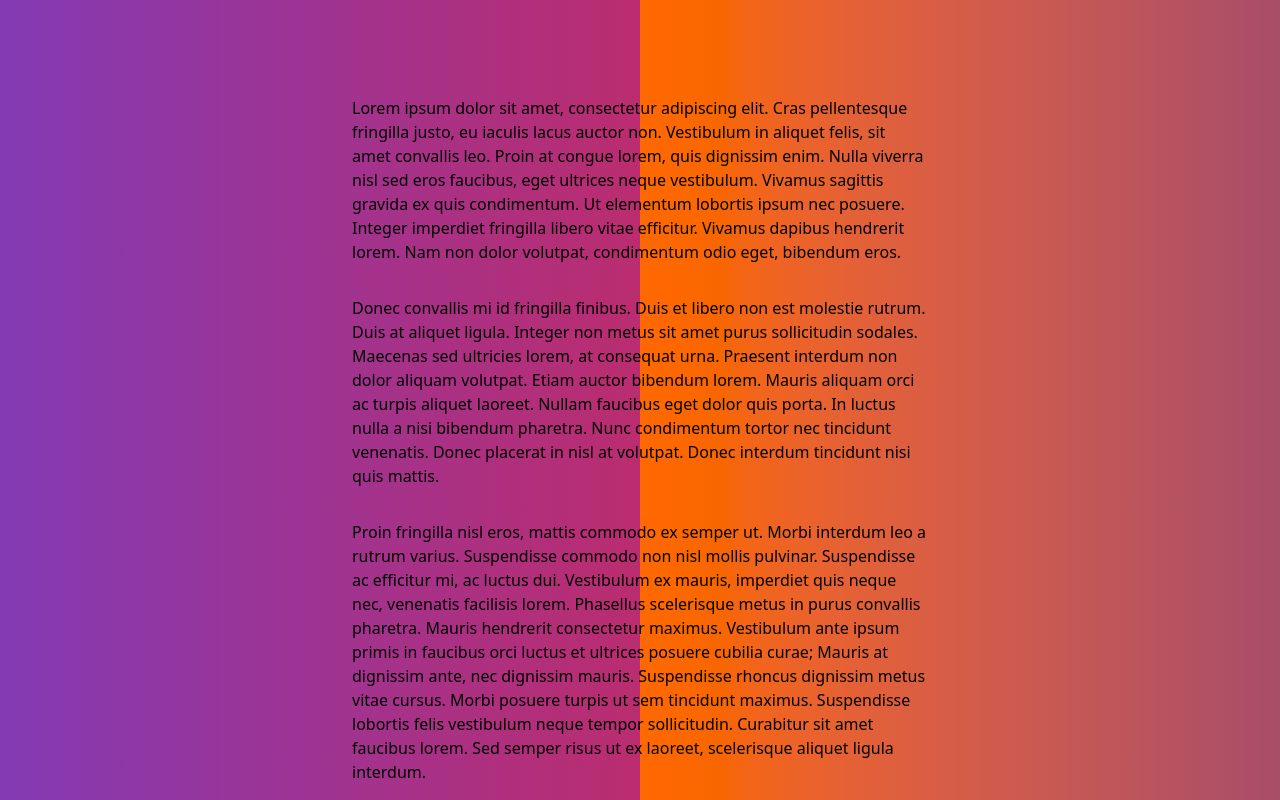
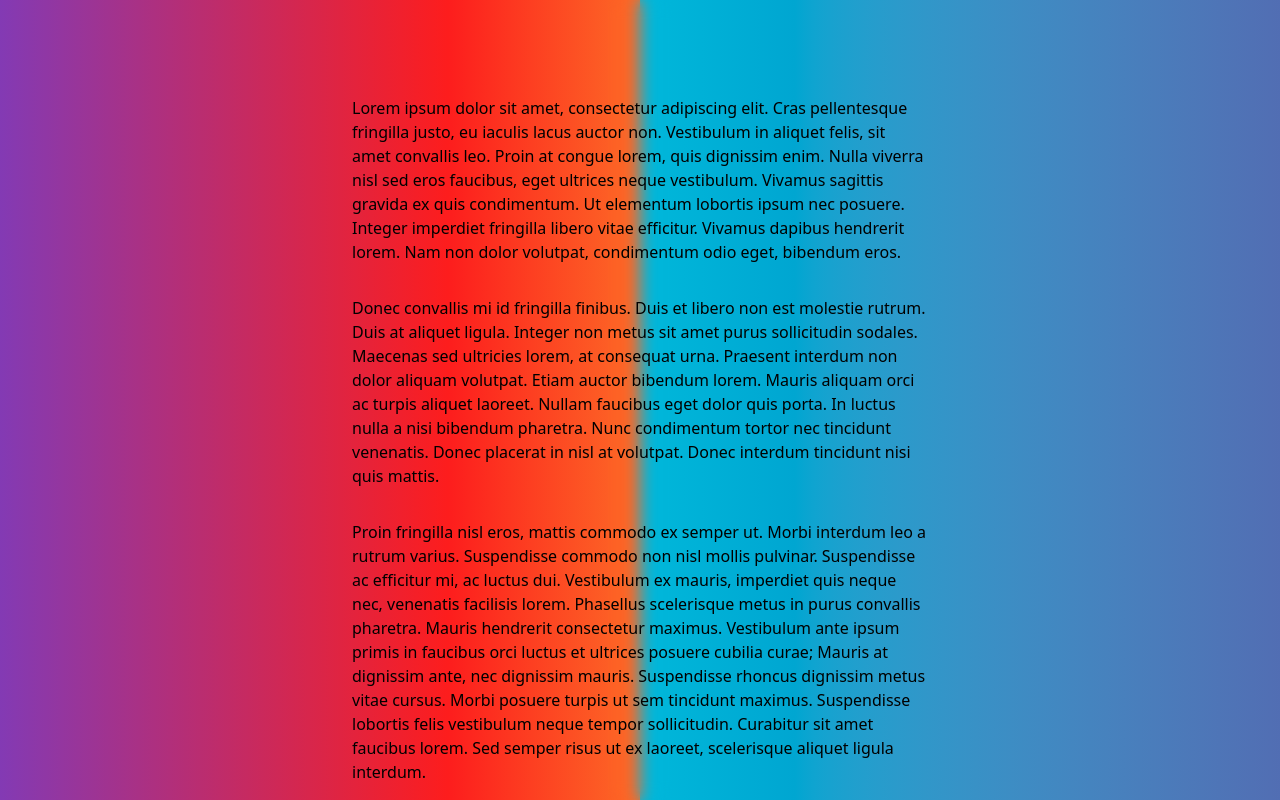
Before and after one commit to zackseuberling/hays-watterson, a SvelteKit app: page / in a window 1280 px wide. Shown: the top 800 px of the page. Built offline with nearby package versions, Linux system fonts and the light colour scheme.

Commit message:
feat: some style updates

```diff
--- a/src/routes/+page.svelte
+++ b/src/routes/+page.svelte
@@ -9,24 +9,21 @@
 
 <svelte:document onscroll={setScroll} onresize={setScroll} />
 
-<div class="fixed w-1/2 inset-y-0 overflow-hidden">
-  <div class="left-side h-full w-[4000px]"></div>
+<div class="fixed w-1/2 inset-y-0 overflow-hidden bg-[rgba(121,252,69,1)]">
+  <div class="left-side h-full w-dvw"></div>
 </div>
 
 <div class="fixed w-1/2 inset-y-0 right-0 overflow-hidden">
-  <div class="right-side h-full w-dvw bg-linear-to-r from-orange-500  to-purple-900"></div>
+  <div class="left-0 absolute right-side h-full w-dvw bg-linear-to-r from-cyan-500  to-purple-900"></div>
 </div>
 
-<div class="h-[1400px] relative z-20 max-w-3xl mx-auto p-24">
-<p>Lorem ipsum dolor sit amet, consectetur adipiscing elit. Cras pellentesque fringilla justo, eu iaculis lacus auctor non. Vestibulum in aliquet felis, sit amet convallis leo. Proin at congue lorem, quis dignissim enim. Nulla viverra nisl sed eros faucibus, eget ultrices neque vestibulum. Vivamus sagittis gravida ex quis condimentum. Ut elementum lobortis ipsum nec posuere. Integer imperdiet fringilla libero vitae efficitur. Vivamus dapibus hendrerit lorem. Nam non dolor volutpat, condimentum odio eget, bibendum eros.</p>
-
-<p>Donec convallis mi id fringilla finibus. Duis et libero non est molestie rutrum. Duis at aliquet ligula. Integer non metus sit amet purus sollicitudin sodales. Maecenas sed ultricies lorem, at consequat urna. Praesent interdum non dolor aliquam volutpat. Etiam auctor bibendum lorem. Mauris aliquam orci ac turpis aliquet laoreet. Nullam faucibus eget dolor quis porta. In luctus nulla a nisi bibendum pharetra. Nunc condimentum tortor nec tincidunt venenatis. Donec placerat in nisl at volutpat. Donec interdum tincidunt nisi quis mattis.</p>
-
-<p>Proin fringilla nisl eros, mattis commodo ex semper ut. Morbi interdum leo a rutrum varius. Suspendisse commodo non nisl mollis pulvinar. Suspendisse ac efficitur mi, ac luctus dui. Vestibulum ex mauris, imperdiet quis neque nec, venenatis facilisis lorem. Phasellus scelerisque metus in purus convallis pharetra. Mauris hendrerit consectetur maximus. Vestibulum ante ipsum primis in faucibus orci luctus et ultrices posuere cubilia curae; Mauris at dignissim ante, nec dignissim mauris. Suspendisse rhoncus dignissim metus vitae cursus. Morbi posuere turpis ut sem tincidunt maximus. Suspendisse lobortis felis vestibulum neque tempor sollicitudin. Curabitur sit amet faucibus lorem. Sed semper risus ut ex laoreet, scelerisque aliquet ligula interdum.</p>
-
-<p>Duis nec felis consectetur, accumsan nisl vitae, commodo turpis. Vestibulum venenatis, ipsum id aliquam gravida, arcu neque vehicula lacus, non porttitor tellus quam ut nibh. Quisque bibendum diam vel quam ornare lacinia. In sodales lobortis leo, vel ullamcorper leo convallis eget. Nunc venenatis purus massa, in vestibulum metus consectetur ac. Quisque vel justo mi. Praesent ac mauris vitae leo condimentum fringilla in nec urna. Vivamus laoreet gravida tincidunt. Duis id ultricies magna. Suspendisse ac neque est. Sed sagittis varius felis, quis pretium ante accumsan ut. Phasellus lobortis sem nec ipsum aliquam placerat. Vivamus tempus neque a mi interdum, nec aliquet eros dictum.</p>
-
-<p>Aliquam at eros in lacus ultrices tincidunt. Nunc auctor quis tortor sit amet blandit. Curabitur nec egestas ante. Aenean posuere dolor vel augue luctus mollis. Quisque convallis sit amet ante quis porta. Donec ornare eros eget erat auctor, in tristique libero iaculis. Vivamus id imperdiet quam. Cras ligula felis, rhoncus in tristique ac, finibus id lectus. Mauris vitae urna imperdiet, tempus lorem quis, commodo mauris. Sed ultrices lacinia justo, vitae rutrum ligula efficitur ac. Phasellus venenatis a nunc sit amet rhoncus. Vestibulum tincidunt velit consequat quam porttitor, id efficitur mi suscipit. Suspendisse potenti. Nulla facilisi. Nullam id mattis sapien. Curabitur et interdum arcu.</p>
+<div class="fixed inset-y-0 right-1/2 -mr-8 w-16 bg-transparent backdrop-blur-sm"></div>
+<div class="relative z-20 max-w-3xl mx-auto p-24">
+  <p>Lorem ipsum dolor sit amet, consectetur adipiscing elit. Cras pellentesque fringilla justo, eu iaculis lacus auctor non. Vestibulum in aliquet felis, sit amet convallis leo. Proin at congue lorem, quis dignissim enim. Nulla viverra nisl sed eros faucibus, eget ultrices neque vestibulum. Vivamus sagittis gravida ex quis condimentum. Ut elementum lobortis ipsum nec posuere. Integer imperdiet fringilla libero vitae efficitur. Vivamus dapibus hendrerit lorem. Nam non dolor volutpat, condimentum odio eget, bibendum eros.</p>
+  <p>Donec convallis mi id fringilla finibus. Duis et libero non est molestie rutrum. Duis at aliquet ligula. Integer non metus sit amet purus sollicitudin sodales. Maecenas sed ultricies lorem, at consequat urna. Praesent interdum non dolor aliquam volutpat. Etiam auctor bibendum lorem. Mauris aliquam orci ac turpis aliquet laoreet. Nullam faucibus eget dolor quis porta. In luctus nulla a nisi bibendum pharetra. Nunc condimentum tortor nec tincidunt venenatis. Donec placerat in nisl at volutpat. Donec interdum tincidunt nisi quis mattis.</p>
+  <p>Proin fringilla nisl eros, mattis commodo ex semper ut. Morbi interdum leo a rutrum varius. Suspendisse commodo non nisl mollis pulvinar. Suspendisse ac efficitur mi, ac luctus dui. Vestibulum ex mauris, imperdiet quis neque nec, venenatis facilisis lorem. Phasellus scelerisque metus in purus convallis pharetra. Mauris hendrerit consectetur maximus. Vestibulum ante ipsum primis in faucibus orci luctus et ultrices posuere cubilia curae; Mauris at dignissim ante, nec dignissim mauris. Suspendisse rhoncus dignissim metus vitae cursus. Morbi posuere turpis ut sem tincidunt maximus. Suspendisse lobortis felis vestibulum neque tempor sollicitudin. Curabitur sit amet faucibus lorem. Sed semper risus ut ex laoreet, scelerisque aliquet ligula interdum.</p>
+  <p>Duis nec felis consectetur, accumsan nisl vitae, commodo turpis. Vestibulum venenatis, ipsum id aliquam gravida, arcu neque vehicula lacus, non porttitor tellus quam ut nibh. Quisque bibendum diam vel quam ornare lacinia. In sodales lobortis leo, vel ullamcorper leo convallis eget. Nunc venenatis purus massa, in vestibulum metus consectetur ac. Quisque vel justo mi. Praesent ac mauris vitae leo condimentum fringilla in nec urna. Vivamus laoreet gravida tincidunt. Duis id ultricies magna. Suspendisse ac neque est. Sed sagittis varius felis, quis pretium ante accumsan ut. Phasellus lobortis sem nec ipsum aliquam placerat. Vivamus tempus neque a mi interdum, nec aliquet eros dictum.</p>
+  <p>Aliquam at eros in lacus ultrices tincidunt. Nunc auctor quis tortor sit amet blandit. Curabitur nec egestas ante. Aenean posuere dolor vel augue luctus mollis. Quisque convallis sit amet ante quis porta. Donec ornare eros eget erat auctor, in tristique libero iaculis. Vivamus id imperdiet quam. Cras ligula felis, rhoncus in tristique ac, finibus id lectus. Mauris vitae urna imperdiet, tempus lorem quis, commodo mauris. Sed ultrices lacinia justo, vitae rutrum ligula efficitur ac. Phasellus venenatis a nunc sit amet rhoncus. Vestibulum tincidunt velit consequat quam porttitor, id efficitur mi suscipit. Suspendisse potenti. Nulla facilisi. Nullam id mattis sapien. Curabitur et interdum arcu.</p>
 </div>
 
 <style>
@@ -38,7 +35,7 @@
   .left-side {
     background: #833AB4;
     background: linear-gradient(90deg,rgba(131, 58, 180, 1) 0%, rgba(253, 29, 29, 1) 35%, rgba(252, 205, 50, 1) 69%, rgba(121, 252, 69, 1) 100%);
-    translate: calc(-1% * max(var(--scroll), 0)) 0;
+    translate: calc(-1% * min(var(--scroll), 50)) 0;
   }
   .right-side {
     translate: calc(-1% * min(var(--scroll), 50)) 0;
```
